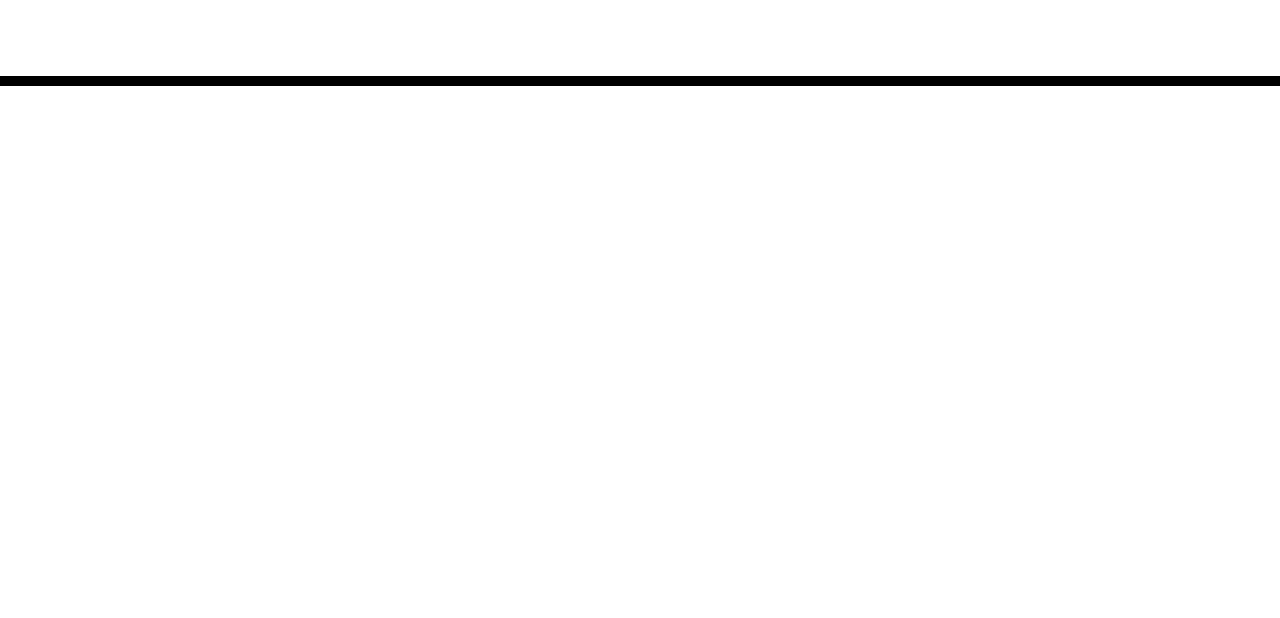
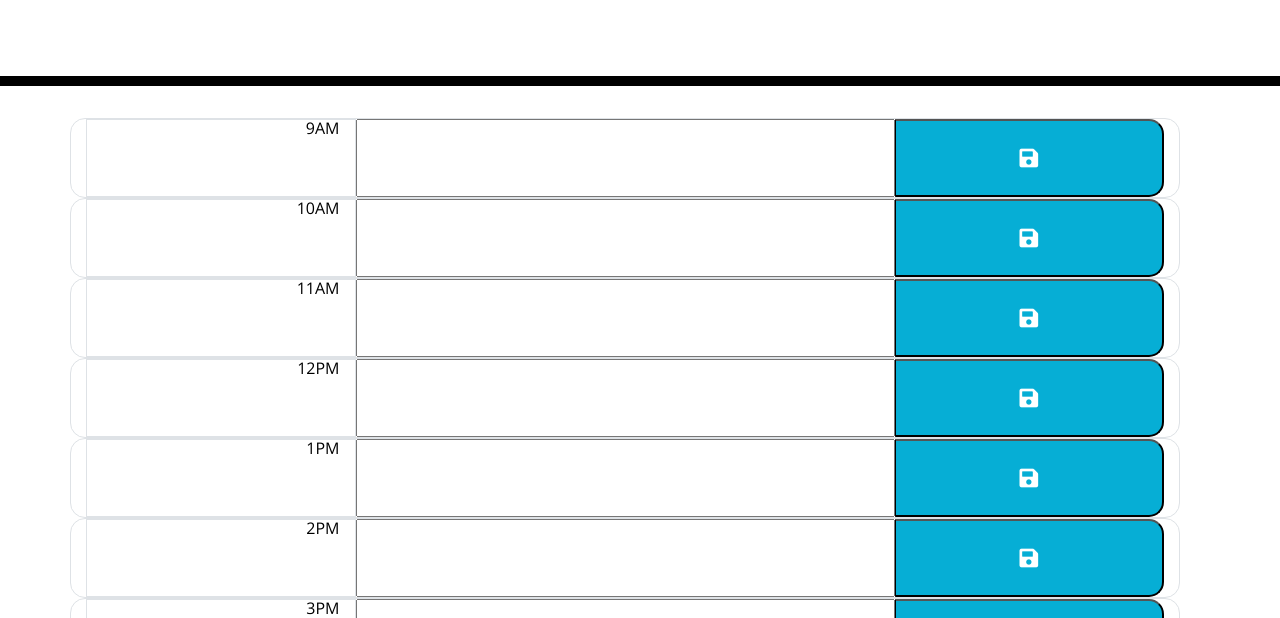
Before and after one commit to abraspin/UTA-H5-Work-Day-Scheduler-AAS, a plain HTML site: page index.html in a window 1280 px wide. Shown: the part 182-800 px from the top of the page. Drawn offline with nearby package versions, Linux system fonts and the light colour scheme.

Commit message:
hour rows are rendered with time, todo form, and save button

```diff
--- a/index.html
+++ b/index.html
@@ -1,23 +1,17 @@
 <!DOCTYPE html>
 <html lang="en">
+
 <head>
   <meta charset="UTF-8" />
   <meta name="viewport" content="width=device-width, initial-scale=1.0" />
   <meta http-equiv="X-UA-Compatible" content="ie=edge" />
-    <link
-      rel="stylesheet"
-      href="https://stackpath.bootstrapcdn.com/bootstrap/4.3.1/css/bootstrap.min.css"
-    />
-    <link
-      rel="stylesheet"
-      href="https://use.fontawesome.com/releases/v5.8.1/css/all.css"
-      integrity="sha384-50oBUHEmvpQ+1lW4y57PTFmhCaXp0ML5d60M1M7uH2+nqUivzIebhndOJK28anvf"
-      crossorigin="anonymous"
-    />
-    <link
-      href="https://fonts.googleapis.com/css?family=Open+Sans&display=swap"
-      rel="stylesheet"
-    />
+  <link rel="stylesheet" href="https://stackpath.bootstrapcdn.com/bootstrap/4.3.1/css/bootstrap.min.css" />
+  <link rel="stylesheet" href="https://use.fontawesome.com/releases/v5.8.1/css/all.css"
+    integrity="sha384-50oBUHEmvpQ+1lW4y57PTFmhCaXp0ML5d60M1M7uH2+nqUivzIebhndOJK28anvf" crossorigin="anonymous" />
+  <link href="https://fonts.googleapis.com/css?family=Open+Sans&display=swap" rel="stylesheet" />
+  <!-- add link to font awesome library -->
+  <!-- <link rel="stylesheet" href="https://maxcdn.bootstrapcdn.com/font-awesome/4.7.0/css/font-awesome.min.css"> -->
+
   <link rel="stylesheet" href="style.css" />
   <title>Work Day Scheduler</title>
 </head>
@@ -28,11 +22,14 @@
     <p class="lead">A simple calendar app for scheduling your work day</p>
     <p id="currentDay" class="lead"></p>
   </header>
-    <div class="container">
+  <div class="container" id="main-body">
     <!-- Timeblocks go here -->
+
   </div>
 
   <script src="https://code.jquery.com/jquery-3.4.1.min.js"></script>
   <script src="https://cdnjs.cloudflare.com/ajax/libs/moment.js/2.24.0/moment.min.js"></script>
+  <script src="./javascript.js"></script>
 </body>
+
 </html>
--- /dev/null
+++ b/javascript.js
@@ -0,0 +1,55 @@
+function renderRows() {
+  var mainBodyEl = $("#main-body");
+
+  // loop through and add an hour for each time
+  for (var i = 9; i < 18; i++) {
+    // Building block for each hour element,
+    // starting with a div with ID classes for hour names (can't figure out how to dynamically add id oh well)
+    var newRow = $("<div class=' row time-block col-md-12 border text-right'>  </div>");
+    var dayHour;
+    // if it's am, append "am"
+    if (i < 12) {
+      newRow.addClass("hour-" + i + "-am ");
+      dayHour = i + "AM";
+      //   newRow.text(i);
+
+      // add pm if it's 12 noon
+    } else if (i === 12) {
+      newRow.addClass("hour-" + i + "-pm ");
+      dayHour = i + "PM";
+      //   newRow.text(i);
+
+      // subtract 12 to get 12-hour pm time, and append pm
+    } else if (i > 12) {
+      newRow.addClass("hour-" + (i - 12) + "-pm ");
+      dayHour = i - 12 + "PM";
+      //   newRow.text(i - 12);
+    }
+
+    // Then we add the 1st column, which contains the hour
+    // TODO: experiment with a template literal here!!
+    var hourColumn = $("<div class='hour col-md-3 border'></div>");
+    hourColumn.text(dayHour);
+    newRow.append(hourColumn);
+    // Next  we add the column which contains the todo item form
+    // var toDoColumn = $("<input type='text' id='todo-input' class = 'col-md-4' placeholder='' name='todo-text'/>");
+
+    var toDoColumn = $("<input type='text' class='col-md-6' id='test' placeholder=''></input>");
+
+    newRow.append(toDoColumn);
+    //might have to do class and pass that pesky i
+
+    // finally we add the third column, a save button
+    var saveButtonColumn = $("<button  class = 'saveBtn col-md-3' />");
+    // and add the font awesome save disc icon. What's a flop-hee disk?
+    saveButtonColumn.append($("<i class='fa fa-save fa-lg'></i>"));
+    //append the button in all its splendor to the new row
+    newRow.append(saveButtonColumn);
+
+    // add our beatiful new dynamically rendered hour row
+    mainBodyEl.append(newRow);
+  }
+  //   fa-floppy-o
+}
+
+renderRows();
```
Also changed, not shown: style.css (+13 -4 lines). Lines whose indentation alone changed are shown as unchanged.
